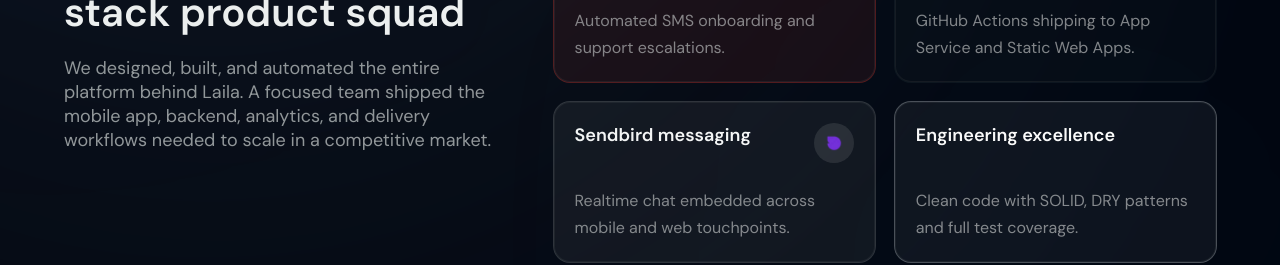
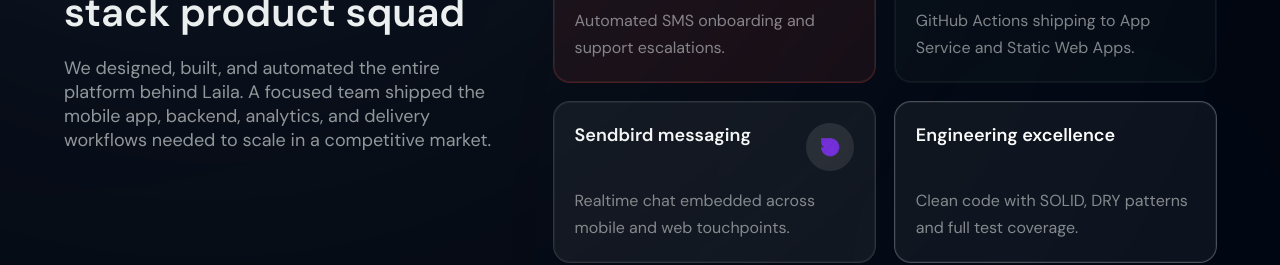
Before and after one commit to JuanOchoa99/servus, a Next.js app: page / in a window 1280 px wide. Shown: the part 3940-4205 px from the top of the page. Built offline with nearby package versions, Linux system fonts and the light colour scheme.

Commit message:
change sendbird logo size

```diff
--- a/src/components/Home/portfolio/index.tsx
+++ b/src/components/Home/portfolio/index.tsx
@@ -88,13 +88,13 @@ const Portfolio = () => {
                       {highlight.title}
                     </h4>
                     {highlight.icon && (
-                      <div className="shrink-0 rounded-full bg-white/10 p-2">
+                      <div className={`shrink-0 rounded-full bg-white/10 p-2 ${highlight.icon.includes('sendbird') ? 'p-1' : 'p-2'}`}>
                         <Image
                           src={`${getImagePrefix()}${highlight.icon}`}
                           alt={highlight.title}
-                          width={32}
-                          height={32}
-                          className="h-6 w-6 object-contain"
+                          width={highlight.icon.includes('sendbird') ? 40 : 32}
+                          height={highlight.icon.includes('sendbird') ? 40 : 32}
+                          className={highlight.icon.includes('sendbird') ? 'h-8 w-8 object-contain' : 'h-6 w-6 object-contain'}
                         />
                       </div>
                     )}
```
